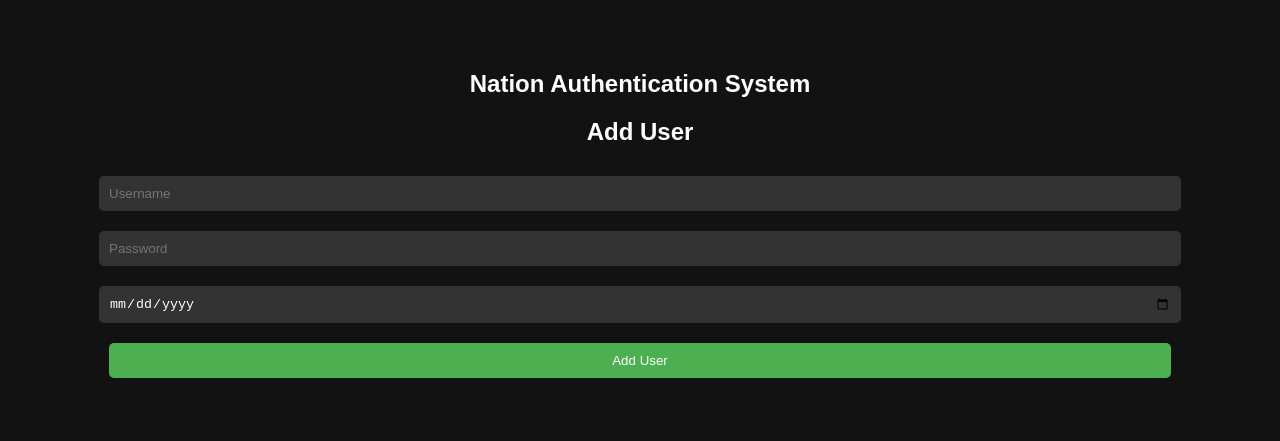
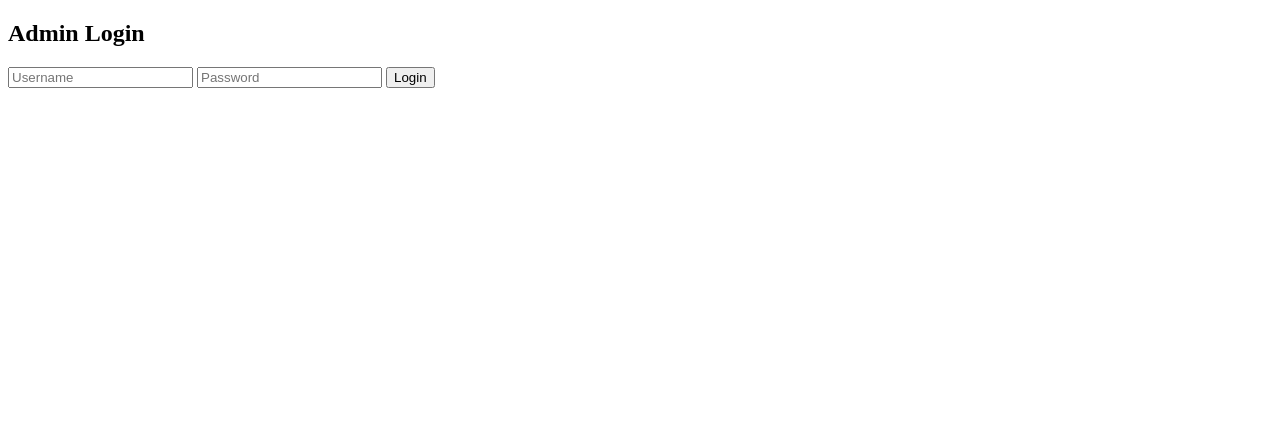
Before and after one commit to GamerzMGR/NationAuth, a website: page index.html in a window 1280 px wide. Drawn offline with Linux system fonts and the light colour scheme.

Commit message:
Update index.html

```diff
--- a/index.html
+++ b/index.html
@@ -1,89 +1,60 @@
 <!DOCTYPE html>
-<html lang="en">
+<html>
 <head>
-    <meta charset="UTF-8">
-    <meta name="viewport" content="width=device-width, initial-scale=1.0">
-    <title>Nation Authentication</title>
-    <style>
-        body {
-            font-family: Arial, sans-serif;
-            background-color: #121212;
-            color: white;
-            text-align: center;
-            margin: 0;
-            padding: 20px;
+    <title>Nation Auth Admin</title>
+    <script>
+        function adminLogin() {
+            var username = document.getElementById("adminUser").value;
+            var password = document.getElementById("adminPass").value;
+
+            if (username === "nationcheats" && password === "4263ff") {
+                document.getElementById("adminPanel").style.display = "block";
+                document.getElementById("loginPanel").style.display = "none";
+            } else {
+                alert("Invalid admin credentials");
+            }
         }
-        .container {
-            max-width: 400px;
-            margin: auto;
-            background: #222;
-            padding: 20px;
-            border-radius: 10px;
-            box-shadow: 0px 0px 10px rgba(255, 255, 255, 0.2);
-        }
-        input, button {
-            width: 90%;
-            padding: 10px;
-            margin: 10px 0;
-            border: none;
-            border-radius: 5px;
-        }
-        input {
-            background: #333;
-            color: white;
-        }
-        button {
-            background: #4CAF50;
-            color: white;
-            cursor: pointer;
-        }
-        button:hover {
-            background: #45a049;
-        }
-    </style>
-</head>
-<body>
 
-    <h2>Nation Authentication System</h2>
-
-    <!DOCTYPE html>
-<html lang="en">
-<head>
-    <meta charset="UTF-8">
-    <meta name="viewport" content="width=device-width, initial-scale=1.0">
-    <title>Nation Auth - Add User</title>
-    <style>
-        body { font-family: Arial, sans-serif; text-align: center; padding: 50px; }
-        input, button { margin: 10px; padding: 10px; }
-    </style>
-</head>
-<body>
-    <h2>Add User</h2>
-    <input type="text" id="username" placeholder="Username" required><br>
-    <input type="password" id="password" placeholder="Password" required><br>
-    <input type="date" id="expiry" required><br>
-    <button onclick="addUser()">Add User</button>
-
-    <script>
         function addUser() {
-            const username = document.getElementById('username').value;
-            const password = document.getElementById('password').value;
-            const expiry = document.getElementById('expiry').value;
+            var username = document.getElementById("newUsername").value;
+            var password = document.getElementById("newPassword").value;
+            var expiry = document.getElementById("expiry").value;
 
             if (!username || !password || !expiry) {
-                alert("Please fill in all fields.");
+                alert("Please fill all fields");
                 return;
             }
 
-            fetch('/api/add-user', {
-                method: 'POST',
-                headers: { 'Content-Type': 'application/json' },
+            fetch("https://nation-auth.vercel.app/adduser", {
+                method: "POST",
+                headers: { "Content-Type": "application/json" },
                 body: JSON.stringify({ username, password, expiry })
             })
             .then(response => response.json())
-            .then(data => alert(data.message))
-            .catch(error => console.error('Error:', error));
+            .then(data => {
+                alert(data.message);
+            })
+            .catch(error => {
+                alert("Error adding user");
+                console.error(error);
+            });
         }
     </script>
+</head>
+<body>
+    <div id="loginPanel">
+        <h2>Admin Login</h2>
+        <input type="text" id="adminUser" placeholder="Username">
+        <input type="password" id="adminPass" placeholder="Password">
+        <button onclick="adminLogin()">Login</button>
+    </div>
+
+    <div id="adminPanel" style="display:none;">
+        <h2>Add User</h2>
+        <input type="text" id="newUsername" placeholder="Username">
+        <input type="password" id="newPassword" placeholder="Password">
+        <input type="date" id="expiry" placeholder="Expiry Date">
+        <button onclick="addUser()">Add User</button>
+    </div>
 </body>
 </html>
```
